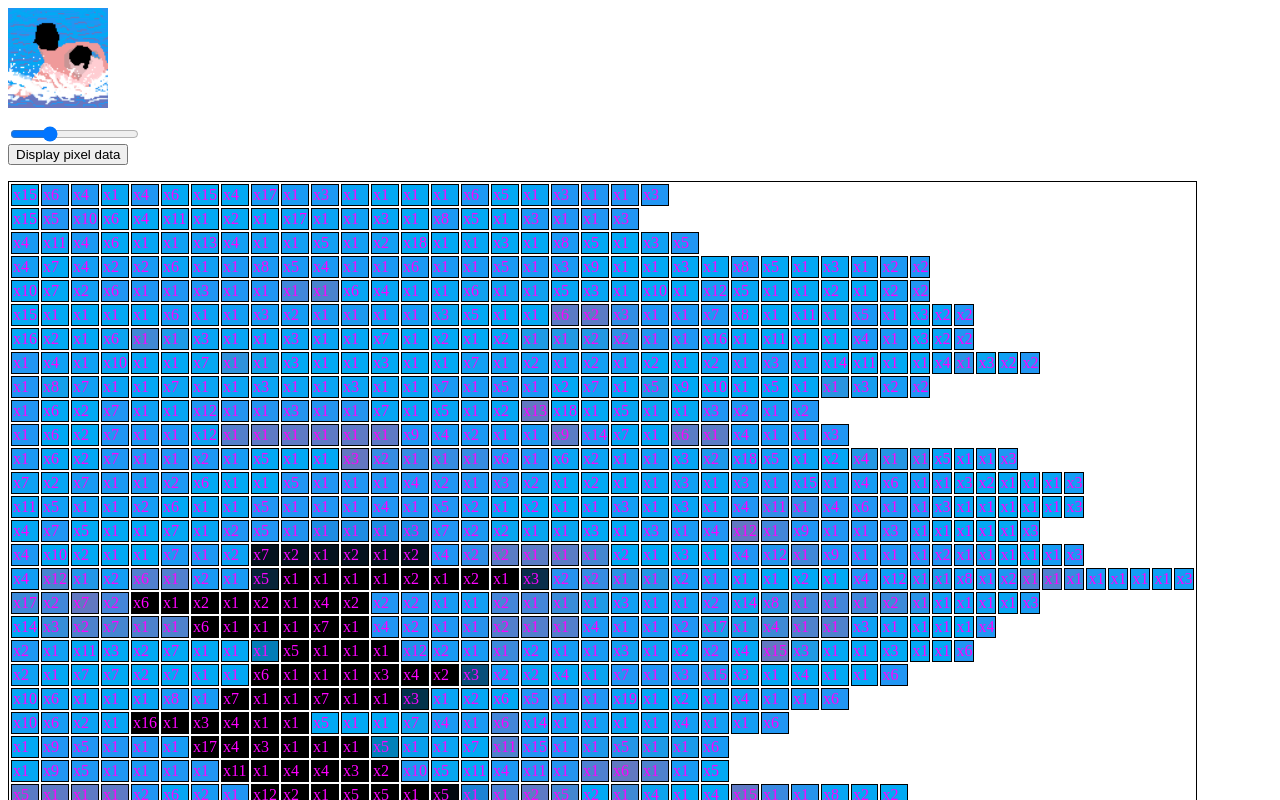
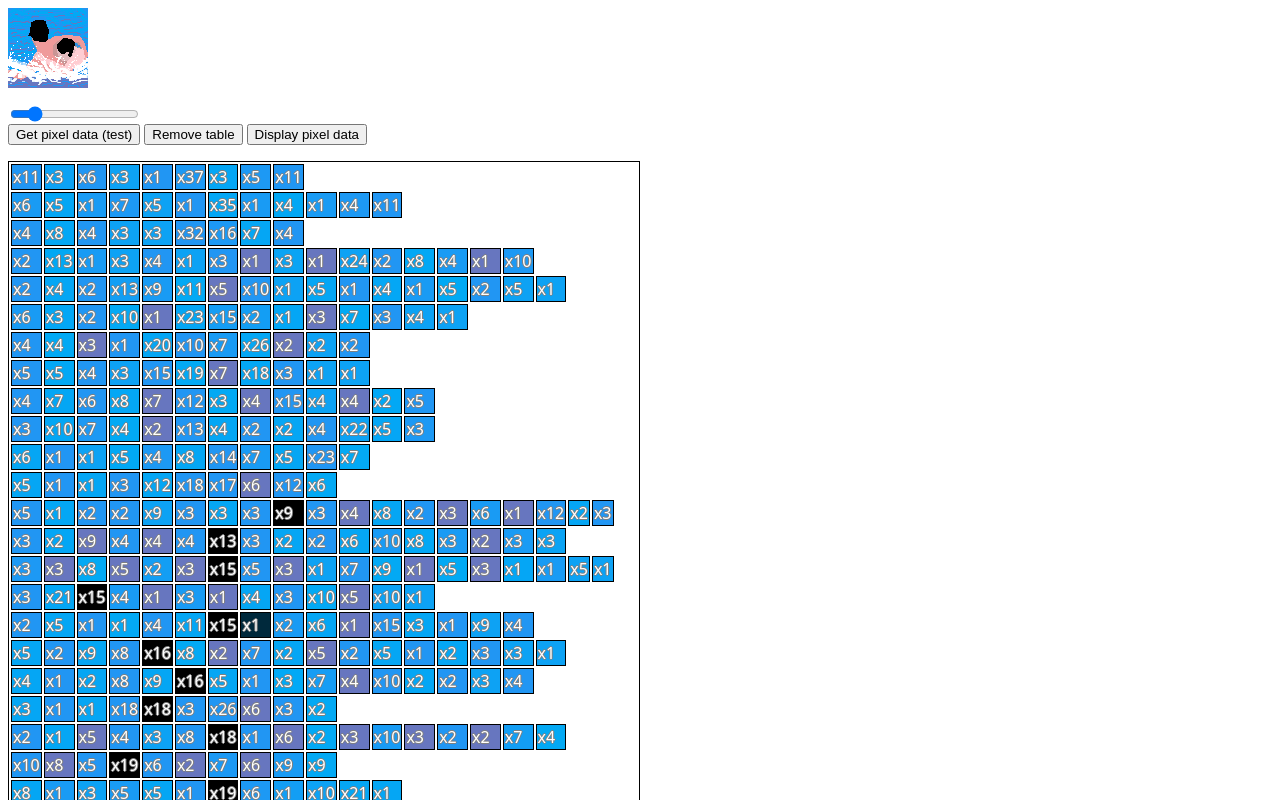
Before and after one commit to DayMax86/CrochetPixelCalculator, a plain HTML site: page index.html in a window 1280 px wide. Both pictures are taken after a click on the button "Display pixel data". Shown: the top 800 px of the page. Drawn offline with Linux system fonts and the light colour scheme; files whose address does not match are found by name.

Commit message:
Add files via upload

```diff
--- a/index.html
+++ b/index.html
@@ -5,7 +5,10 @@
 <style>
 table, td {
 	border: 1px solid black;
-	color: fuchsia;
+	color: white;
+
+    text-shadow: -1px 0 gray, 0 1px gray, 1px 0 gray, 0 -1px gray;
+	font-family: sans;
 }
 
 p {
@@ -13,16 +16,30 @@ p {
 }
 </style>
 
+<!-- TO DO LIST -->
+<!-- ~ Make it so that alpha values are considered in the same-colour calculations -->
+<!-- ~ Show the sensitivity slider value so you can return back to it (maybe even add a text box to change manually) -->
+<!-- ~ Make it so that the canvas size isn't hardcoded -->
+<!-- ~ Investigate the extra pixel added to the ends sometimes (there are 81 in later rows instead of 80) -->
+<!-- ~ Implement a way of uploading and changing an image -->
+<!-- ~ Add up all the pixels of each colour to give an idea of how much wool of each colour is needed -->
+
+
+
 </head>
 <body>
 
-<canvas id="canvas" width="100" height="100"></canvas>
+<canvas id="canvas" width="80" height="80"></canvas>
 <p align="center" class="color-cell" id="hovered-color"></p>
 <img id="sourceImage" src="assets/RectoVerso.png">
 
 <div class="slidecontainer">
-<input type="range" min="1" max="50" value="15" class="slider" id="sensitivitySlider">
+<input type="range" min="1" max="60" value="10" class="slider" id="sensitivitySlider" onchange="refreshTable()">
 </div>
+
+<button id="testButton" onclick="getPixelData()"> Get pixel data (test) </button>
+
+<button id="removeTableButton" onClick="removeTable()"> Remove table </button>
 
 <button id="dataDisplay" onclick="displayPixelData()"> Display pixel data </button>
 <p align="center" id="pixel-grid-data"></p>
@@ -33,22 +50,44 @@ img.crossOrigin = 'Anonymous';
 img = document.getElementById('sourceImage');
 img.src = "assets/RectoVerso.png"
 var canvas = document.getElementById('canvas');
+
 var ctx = canvas.getContext('2d');
+
 
 img.onload = function(){
 ctx.drawImage(img,0,0, canvas.width, canvas.height);
 img.style.display = 'none';
 };
 
+function refreshTable() {
+	removeTable();
+	displayPixelData();
+}
 
 var pixelGrid = [];
 var hoveredColor = document.getElementById('hovered-color');
+var bufferAmount = 8;
+
+function initGridArray() {
+	for (let y=0; y < img.height; y++) {
+		for (let x=0; x < img.width; x++) {
+
+			if (Array.isArray(pixelGrid[x])) {
+				pixelGrid[x][y] = new Color(0,0,0,0);
+			}
+			else {
+				pixelGrid[x] = [new Color(0,0,0,0)];
+			}
+
+		}
+	}
+}
 
 function pick(event, destination) {
 	var x = event.clientX;
 	var y = event.clientY;
 
-	var pixel = ctx.getImageData(x-8,y-8,1,1);
+	var pixel = ctx.getImageData(x-bufferAmount,y-bufferAmount,1,1);
 	var data = pixel.data;
 
 		const rgba = `rgba(${data[0]}, ${data[1]}, ${data[2]}, ${data[3] / 255})`;
@@ -60,61 +99,66 @@ function pick(event, destination) {
 	return rgba;
 }
 
+function removeTable() {
+	document.getElementById("table2").remove();
+}
+
 function getPixelData(){
 
-	//var t = document.createElement("TABLE");
-	//t.setAttribute("id", "table");
-	//document.body.appendChild(t);
+	initGridArray();
+
+	<!-- var t = document.createElement("TABLE");  -->
+	<!-- t.setAttribute("id", "table");  -->
+	<!-- document.body.appendChild(t); -->
 
 
-	for (let x=0; x < canvas.width; x++) {
+	for (let x=0; x < img.width; x++) {
 
-		pixelGrid[x] = [];
+		<!-- var r = document.createElement("TR"); -->
+		<!-- r.setAttribute("id", "row" + x); -->
+		<!-- document.getElementById("table").appendChild(r);  -->
 
-		//var r = document.createElement("TR");
-		//r.setAttribute("id", "row" + x);
-		//document.getElementById("table").appendChild(r);
+		for (let y=0; y < img.height; y++) {
 
-		for (let y=0; y < canvas.height; y++) {
+			pixelGrid[x][y] = new Color(ctx.getImageData(y, x, 1, 1).data[0],
+											ctx.getImageData(y, x, 1, 1).data[1],
+												ctx.getImageData(y, x, 1, 1).data[2],
+													1);
 
-			var pixel = ctx.getImageData(y, x, 1, 1);
-			var pixData = pixel.data;
-			const rgba = `rgba(${pixData[0]}, ${pixData[1]}, ${pixData[2]}, ${pixData[3] / 255})`;
+			<!-- var c = document.createElement("TD"); -->
+			<!-- c.appendChild(document.createTextNode("x: " + x + " y: " + y));  -->
 
-			pixelGrid[x][y] = rgba;
+			const rgba = `rgba(${(pixelGrid[x][y])[0]},
+									${(pixelGrid[x][y])[1]},
+										${(pixelGrid[x][y])[2]},
+											${(pixelGrid[x][y])[3]})`;
 
-			//var c = document.createElement("TD");
-			//c.appendChild(document.createTextNode("x: " + x + " y: " + y));
-			//c.style.backgroundColor = rgba;
-			//document.getElementById("row" + x).appendChild(c);
+			<!-- c.style.backgroundColor = rgba; -->
+			<!-- document.getElementById("row" + x).appendChild(c); -->
 
-			console.log('x :' + x, 'y :' + y);
+			console.log('x :' + x, 'y :' + y + '  |  ' + rgba);
+
 		}
 	}
 
 }
 
-function pixelSameColor(x, y, prevX, prevY) {
+class Color {
+	constructor(R, G, B, A) {
+		this.R = R;
+		this.G = G;
+		this.B = B;
+		this.A = A;
+	}
+}
+
+function pixelSameColor(currentColor, previousColor) {
 
 	var sensitivity = document.getElementById("sensitivitySlider").value;
 
-	var currPixel = ctx.getImageData(x, y, 1, 1);
-	var currPixData = currPixel.data;
-
-	var redValue = currPixData[0];
-	var greenValue = currPixData[1];
-	var blueValue = currPixData[2];
-
-	var prevPixel = ctx.getImageData(prevX, prevY, 1, 1);
-	var prevPixData = prevPixel.data;
-
-	var prevRedValue = prevPixData[0];
-	var prevGreenValue = prevPixData[1];
-	var prevBlueValue = prevPixData[2];
-
-	if (redValue > (prevRedValue - sensitivity) && redValue < (prevRedValue + sensitivity)) {
-		if (greenValue > (prevGreenValue - sensitivity) && greenValue < (prevGreenValue + sensitivity)) {
-			if (blueValue > (prevBlueValue - sensitivity) && blueValue < (prevBlueValue + sensitivity)) {
+	if (currentColor.R > (previousColor.R - sensitivity) && currentColor.R < (previousColor.R + sensitivity)) {
+		if (currentColor.G > (previousColor.G - sensitivity) && currentColor.G < (previousColor.G + sensitivity)) {
+			if (currentColor.B > (previousColor.B - sensitivity) && currentColor.B < (previousColor.B + sensitivity)) {
 
 			return true;
 
@@ -135,57 +179,48 @@ function displayPixelData(){
 	document.body.appendChild(t);
 
 	var colorCount = 0;
-	var color = "";
-	var finalPixel = false;
 
-	for (let x = 0; x < canvas.width; x++) {
-
-		colorCount = 0;
+	for (let x = 0; x < img.width; x++) {
 
 		var r = document.createElement("TR");
 		r.setAttribute("id", "row" + x);
 		document.getElementById("table2").appendChild(r);
 
-		for (let y = 0; y < canvas.height+1; y++) {
-			//check if previous colour was the same
-			if (!(y == 0)){ //very first pixel in row has no previous pixel
+		for (let y = 0; y < img.height; y++) {
 
-				<!-- NEED A METHOD TO GROUP SIMILAR COLOURS -->
-				//if R/G/B falls within actual value +/- sensitivity value
-				//get previous colour saved locally
-				//create boolean sameAsPrevious, which will be set to true if current is within sesitivity values of last colour
+			if (!(y == 0)){ //check this isn't the first pixel in row
+
+				var currentColor = pixelGrid[x][y];
 				var previousColor = pixelGrid[x][y-1];
 
-				if (pixelSameColor(x, y, x, y-1)) {
-					//previous pixel was same colour
+				if (pixelSameColor(currentColor, previousColor)) {
 					colorCount++;
 				}
 				else {
-					//colour must have changed so record colour count and rgba
-					//document.getElementById("pixel-grid-data").innerHTML += ("<br />" + (color + " x" + colorCount));
-
-					addToGrid(color, colorCount, x);
-
+					//colour must have changed
+					addToGrid(previousColor, colorCount, x);
 					//reset count for next colour
 					colorCount = 1;
 				}
 
 			}
 
-			else if (x == canvas.width && y == canvas.height) {
-				//must be the final pixel
-				addToGrid(color, colorCount, x);
-				finalPixel = true;
-			}
-
-			else {
+			else if (y == 0) {
 				//must be the first pixel in the row - just increase count and don't compare
 				colorCount++;
 			}
 
-			if (!finalPixel) {color = pixelGrid[x][y]}
-			else {return}
+			else {
+				//Throw some exception here
+				console.log("How did we get here?!");
+				return;
+			}
+
 		}
+		//Reached the last iteration of the row so the current count needs to be added to the grid
+		//before going on to the next row
+		addToGrid(previousColor, colorCount, x);
+		colorCount = 1;
 	}
 }
 
@@ -193,7 +228,10 @@ function addToGrid(color, colorCount, rowNum) {
 
 	var c = document.createElement("TD");
 	c.appendChild(document.createTextNode("x" + colorCount));
-	c.style.backgroundColor = color;
+
+	const rgba = `rgba(${color.R}, ${color.G}, ${color.B}, ${color.A})`;
+
+	c.style.backgroundColor = rgba;
 	document.getElementById("row" + rowNum).appendChild(c);
 
 }
@@ -202,6 +240,7 @@ canvas.addEventListener('mousemove', function(event) {
 	pick(event, hoveredColor);
 });
 
+
 </script>
 
 </body>
```
